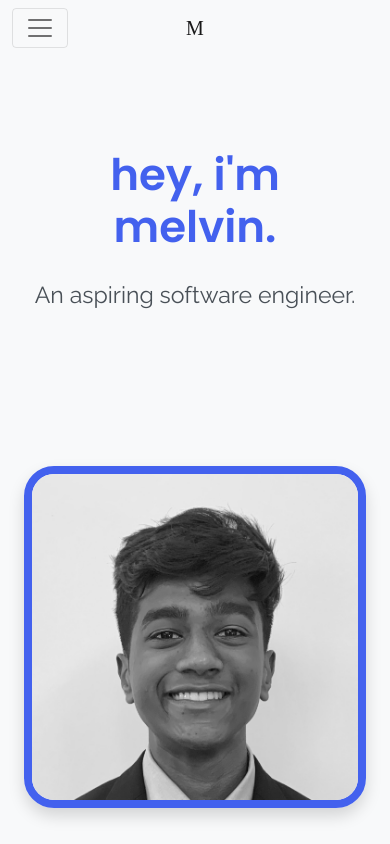
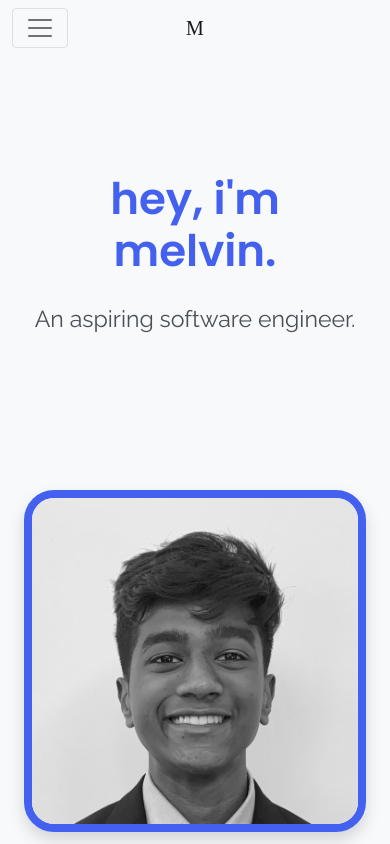
Before and after one commit to melvinrajendran/Personal-Website, a React (Create React App) app: page / in a window 390 px wide. Shown: the top 844 px of the page. Built offline with nearby package versions, Linux system fonts and the light colour scheme; a web font is replaced by a local one.

Commit message:
Fix mobile FullScreenTitle.jsx

```diff
--- a/src/components/titles/FullScreenTitle.jsx
+++ b/src/components/titles/FullScreenTitle.jsx
@@ -7,7 +7,7 @@ function FullScreenTitle(props) {
     <Container fluid className="py-4">
       <Container>
         <Row className="fs-title-container align-items-center">
-          <Col lg className="text-center text-lg-start">
+          <Col lg className="text-center text-lg-start py-5">
             <h1 className="display-1 mb-4 type-writer">{props.title}</h1>
             <p className="fs-3">{props.subtitle}</p>
           </Col>
```
